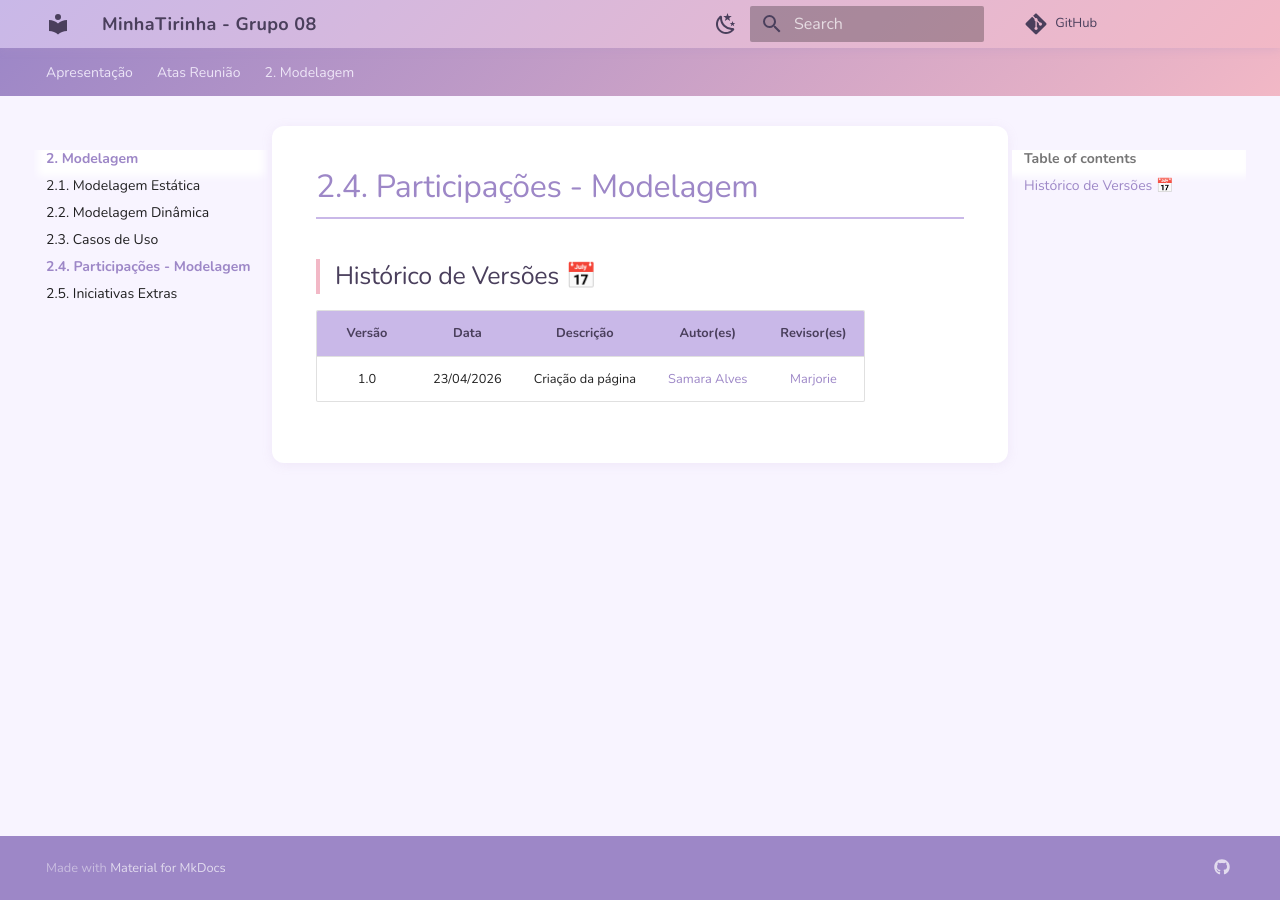
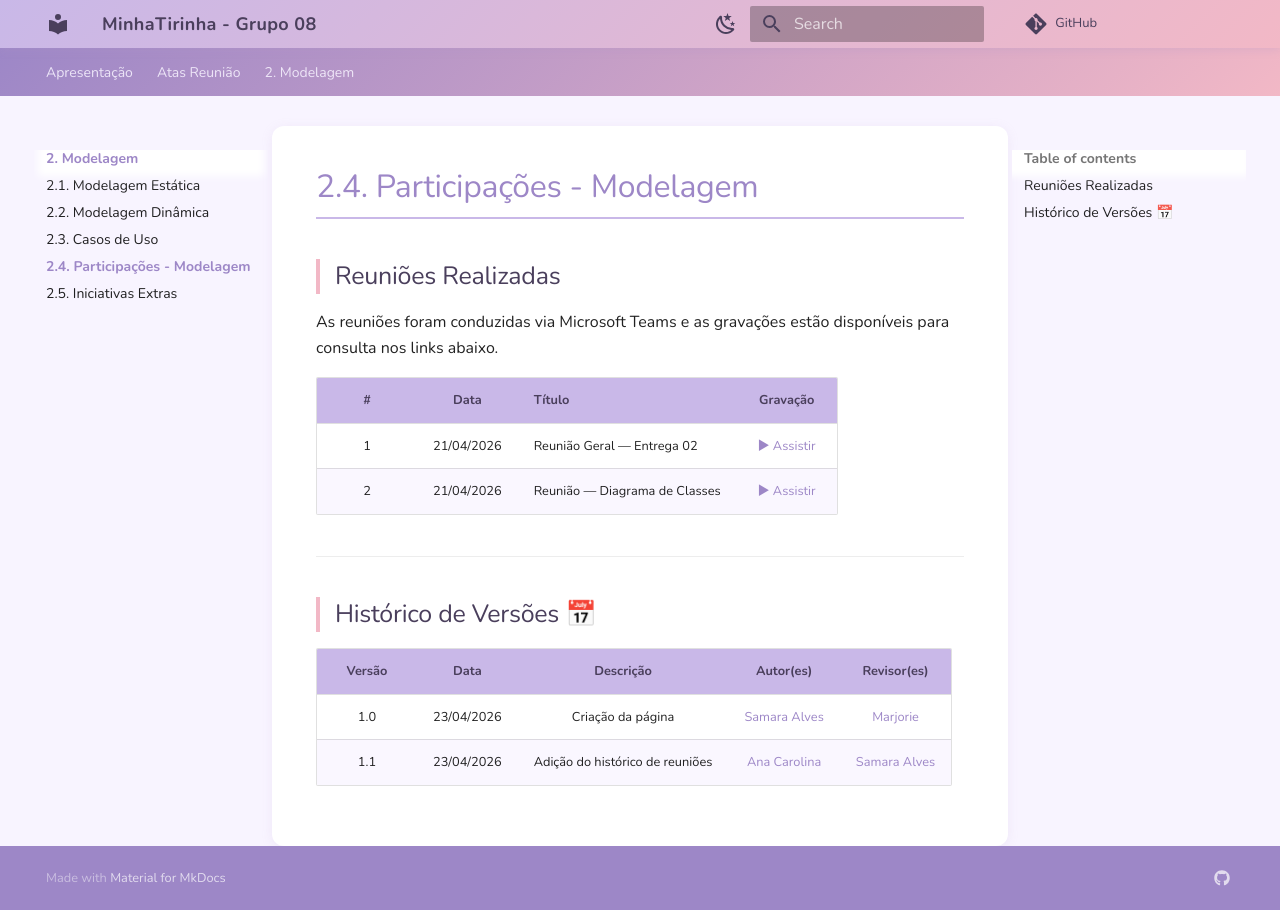
Before and after one commit to UnBArqDsw2026-1-Turma01/2026.1-T01-G08_MinhaTirinha_Entrega_02, an MkDocs documentation site: the page built from docs/Modelagem/2.4.ParticipacoesModelagem.md, in a window 1280 px wide. Built offline with MkDocs 1.6.1 and Material for MkDocs 9.7.7, drawn with Linux system fonts in a browser that asks for light colours; comment, search, counter and statistics services are not loaded.

Commit message:
docs: adicionando reunioes realizadas

```diff
--- a/docs/Modelagem/2.4.ParticipacoesModelagem.md
+++ b/docs/Modelagem/2.4.ParticipacoesModelagem.md
@@ -1,5 +1,19 @@
+# 2.4. Participações - Modelagem
+
+## Reuniões Realizadas
+
+As reuniões foram conduzidas via Microsoft Teams e as gravações estão disponíveis para consulta nos links abaixo.
+
+| # | Data | Título | Gravação |
+| :--: | :--: | :-- | :--: |
+| 1 | 21/04/2026 | Reunião Geral — Entrega 02 | [▶ Assistir](https://unbbr.sharepoint.com/sites/Arq-T01-G08/_layouts/15/stream.aspx?id=%2Fsites%2FArq%2DT01%2DG08%2FDocumentos%20Compartilhados%2FGeneral%2FRecordings%2FReuni%C3%A3o%20em%20General%2D20260421%5F192302%2DGrava%C3%A7%C3%A3o%20de%20Reuni%C3%A3o%2Emp4&referrer=StreamWebApp%2EWeb&referrerScenario=AddressBarCopied%2Eview%2Efa3ad205%2Dcada%2D4bda%2D83ba%2De0c4694915be) |
+| 2 | 21/04/2026 | Reunião — Diagrama de Classes | [▶ Assistir](https://teams.microsoft.com/l/meetingrecap?driveId=b%21lPfWhxcd-UKtaR4Wsqe9v_E3V_mY5ZlCoA9zK22FQ-0et0KcMZFYSpUjpE5_8vaE&driveItemId=01VGR6UHSUOATVFPEEUFC2FK3IEMQXFVEH&sitePath=https%3A%2F%2Funbbr.sharepoint.com%2Fsites%2FArq-T01-G08%2FDocumentos+Compartilhados%2FGeneral%2FRecordings%2FDiagrama+de+classes-20260421_144311-Meeting+Recording.mp4%3Fweb%3D1&fileUrl=https%3A%2F%2Funbbr.sharepoint.com%2Fsites%2FArq-T01-G08%2FDocumentos+Compartilhados%2FGeneral%2FRecordings%2FDiagrama+de+classes-20260421_144311-Meeting+Recording.mp4%3Fweb%3D1&threadId=19%3Ak76BfyJpeyfF8JO6BaARIrP16MVo9SUOITnoRq4bEeY1%40thread.tacv2&organizerId=efba2a7e-ebdd-42cb-bed7-6035d798b7d9&tenantId=ec359ba1-630b-4d2b-b833-c8e6d48f8059&callId=8c74fc70-7c1e-44bc-b20b-4af01b40edcb&threadType=space&meetingType=MeetNow&organizerGroupId=fc72bc2b-8c4c-4ab5-887a-af9ea3df896c&channelType=Standard&replyChainId=1776793354167&subType=RecapSharingLink_RecapCore) |
+
+---
+
 ## Histórico de Versões 📅
 
 | Versão | Data | Descrição | Autor(es) | Revisor(es) |
 | :--: | :--: | :--: | :--: | :--: |
-| 1.0 | 23/04/2026 | Criação da página | [Samara Alves](https://github.com/SamaraAlvess) | [Marjorie](https://github.com/Marjoriemitzi) |
+| 1.0 | 23/04/2026 | Criação da página | [Samara Alves](https://github.com/SamaraAlvess3) | [Marjorie](https://github.com/Marjoriemitzi) |
+| 1.1 | 23/04/2026 | Adição do histórico de reuniões | [Ana Carolina](https://github.com/anawcarol) | [Samara Alves](https://github.com/SamaraAlvess3) |
```
